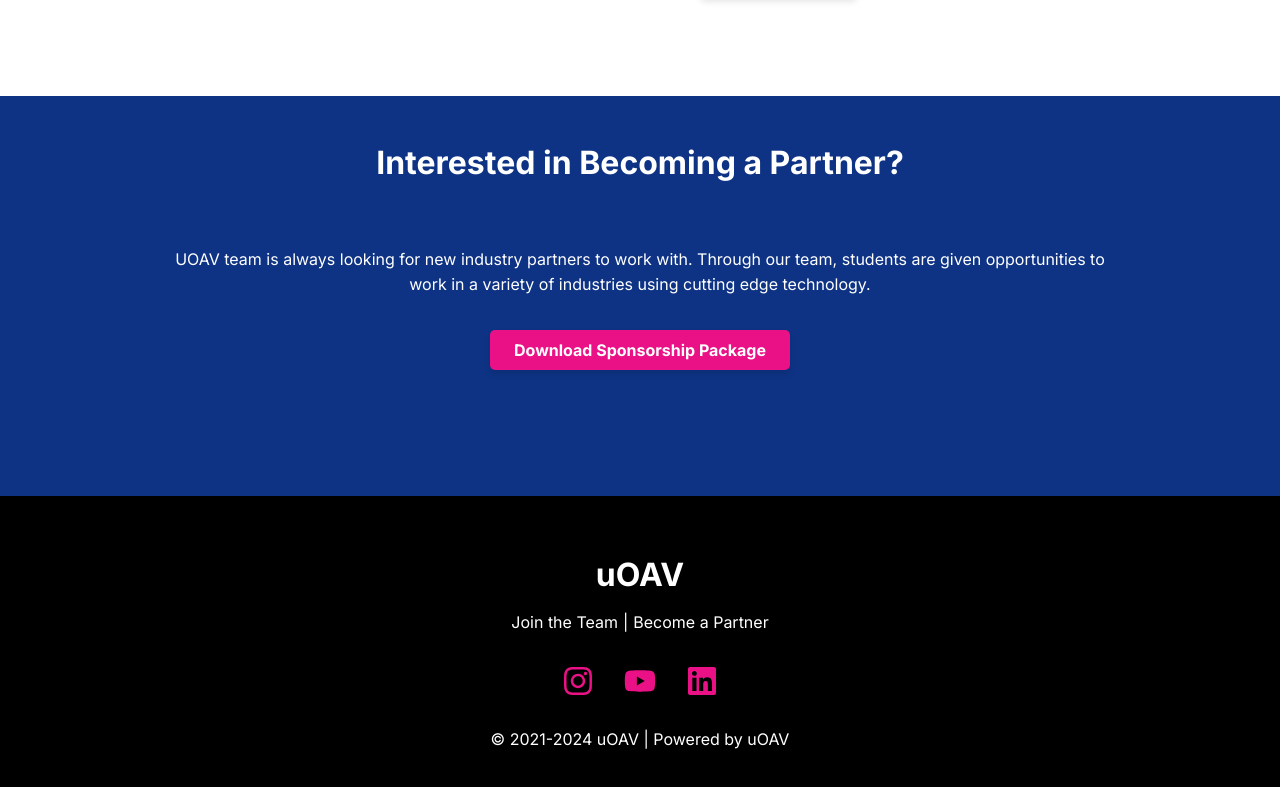
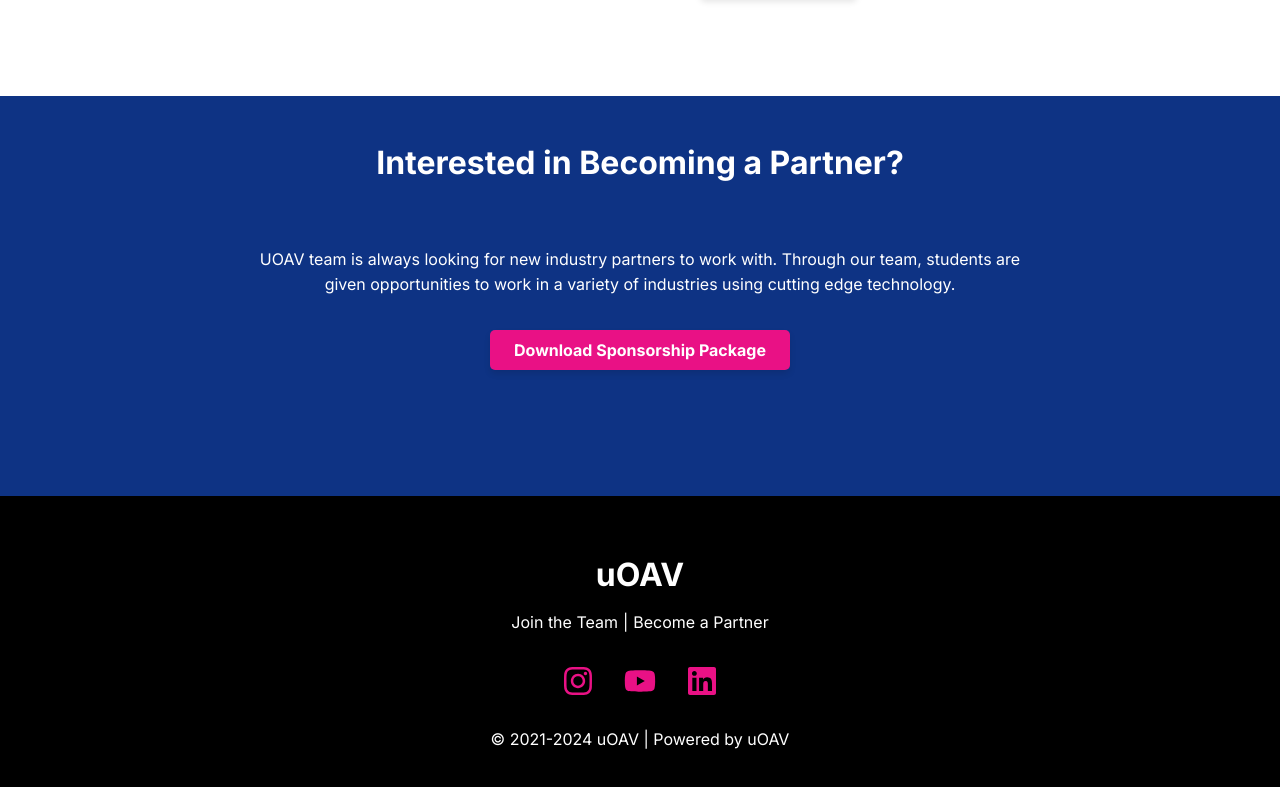
Before and after one commit to SEG4910-Capstone/website, a React (Create React App) app in the folder uoav-website/: page /partners in a window 1280 px wide. Shown: the part 2968-3755 px from the top of the page. Built offline with nearby package versions, Linux system fonts and the light colour scheme.

Commit message:
add sponsorship pkg pdf

```diff
--- a/uoav-website/src/pages/Partners.js
+++ b/uoav-website/src/pages/Partners.js
@@ -46,14 +46,15 @@ const Partners = () => {
 
       <section id="cta-section" className="cta-section text-center py-5">
         <h2 className="cta-title">Interested in Becoming a Partner?</h2>
-        <p className="cta-subtitle">
+        <p className="cta-subtitle text-center">
           UOAV team is always looking for new industry partners to work with.
           Through our team, students are given opportunities to work in a variety of industries using cutting edge technology.
         </p>
         <Button
           variant="info"
           className="btn-custom2 mt-3"
-          href="link-to-sponsorship-package"
+          href="/SponsorPackage_2024-2025_UOAV.pdf"
+          download="SponsorPackage_2024-2025_UOAV"
         >
           Download Sponsorship Package
         </Button>
--- a/uoav-website/src/styles/Partners.css
+++ b/uoav-website/src/styles/Partners.css
@@ -123,8 +123,8 @@
 
 .cta-subtitle {
     color: #fff;
-    padding-right: 10rem;
-    padding-left: 10rem;
+    padding-right: 15rem;
+    padding-left: 15rem;
     margin-top: 4rem;
 }
 
```
Also changed, not shown: 2 other files (tests, documents, lock files or other folders).
